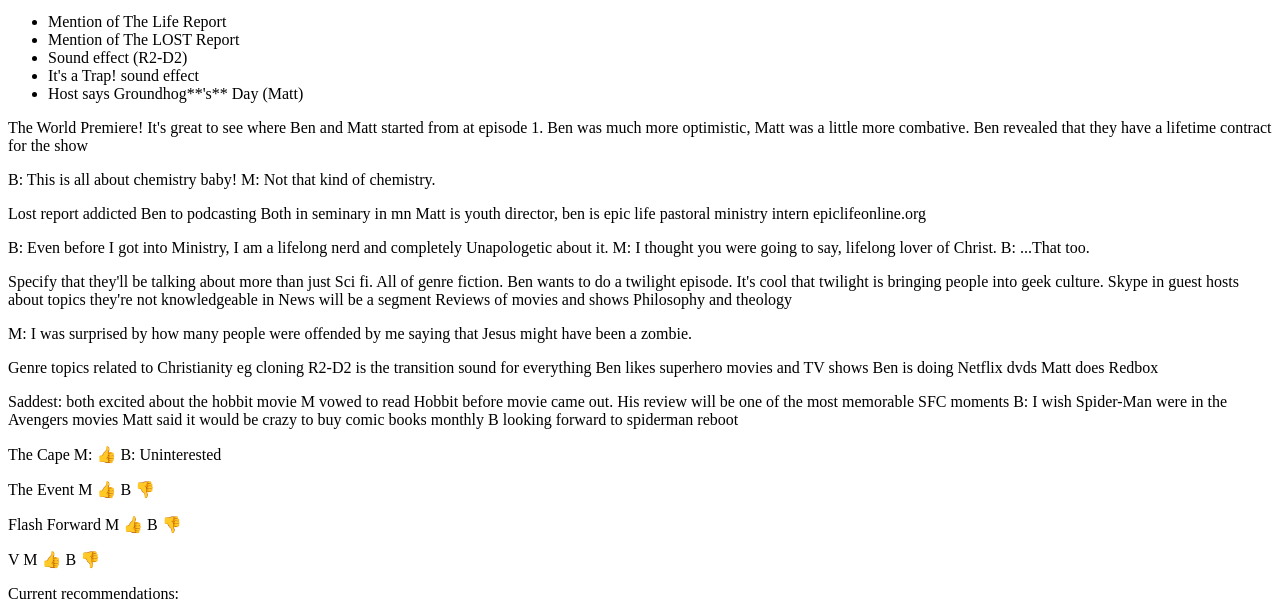
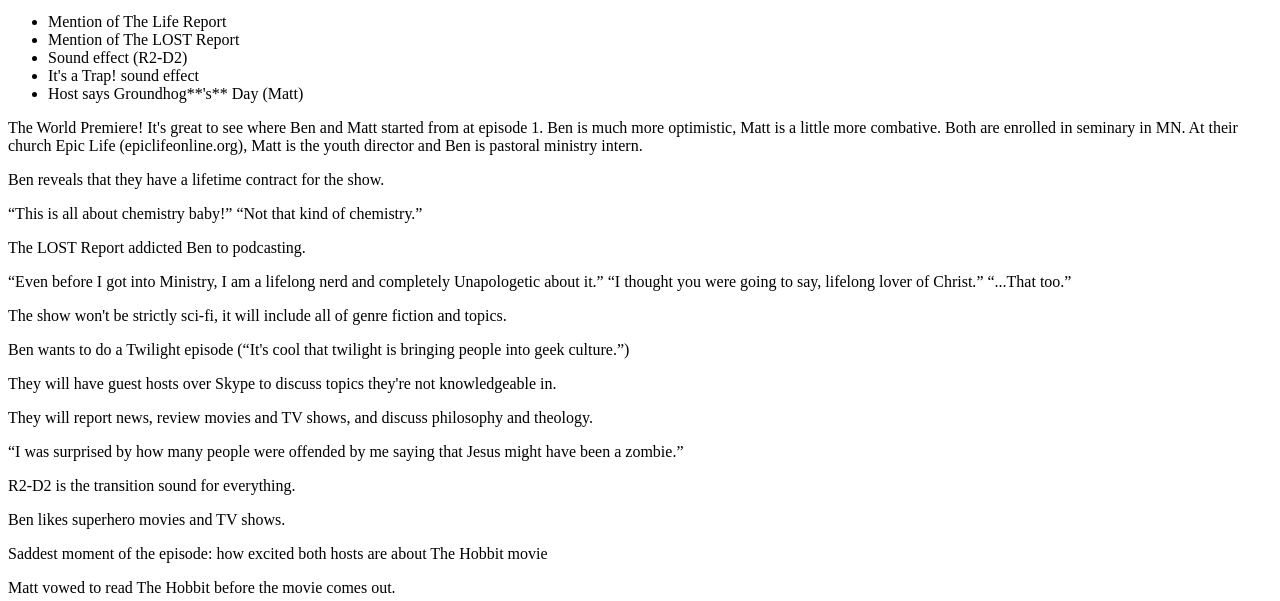
Before and after one commit to briankoser/sfc-listeners-guide, an Eleventy site: page episodes/0001-pilot.md in a window 1280 px wide. Shown: the part 199-800 px from the top of the page. Built offline with nearby package versions, Linux system fonts and the light colour scheme; Eleventy itself is replaced by a stand-in of ours; files that its build step writes are made by us from their sources.

Commit message:
Format ep 1

```diff
--- a/episodes/0001-pilot.md
+++ b/episodes/0001-pilot.md
@@ -24,8 +24,10 @@
   - It's a Trap! sound effect
   - Host says Groundhog**'s** Day (Matt)
 prophecy:
-  - Ben: V just started it's second season and will get cancelled soon
+  - '[{"host": "Ben", "prophecy": "V just started its second season and will get cancelled soon", "veracity": true, "comments": "ABC cancelled it 4 months later"}]'
 future_episodes:
+  - Twilight
+  - Clones
   - Time travel and God
   - Are parallel universes compatible with Christianity?
 episode_links:
@@ -39,48 +41,52 @@
 recommendation_reason: Lays a good foundation for where Ben and Matt were with their interests when they started the show.
 archivist_note:
 ---
+The World Premiere! It's great to see where Ben and Matt started from at episode 1. Ben is much more optimistic, Matt is a little more combative. Both are enrolled in seminary in MN. At their church Epic Life (epiclifeonline.org), Matt is the youth director and Ben is pastoral ministry intern.
 
+Ben reveals that they have a lifetime contract for the show.
 
-The World Premiere! It's great to see where Ben and Matt started from at episode 1. Ben was much more optimistic, Matt was a little more combative.
-Ben revealed that they have a lifetime contract for the show
+<div class="quote">
+<q class="ben">This is all about chemistry baby!</q>
+<q class="matt">Not that kind of chemistry.</q>
+</div>
 
-B: This is all about chemistry baby!
-M: Not that kind of chemistry.
+The LOST Report addicted Ben to podcasting.
 
-Lost report addicted Ben to podcasting
-Both in seminary in mn
-Matt is youth director, ben is epic life pastoral ministry intern
-epiclifeonline.org
+<div class="quote">
+<q class="ben">Even before I got into Ministry, I am a lifelong nerd and completely Unapologetic about it.</q>
+<q class="matt">I thought you were going to say, lifelong lover of Christ.</q>
+<q class="ben">...That too.</q>
+</div>
 
-B: Even before I got into Ministry, I am a lifelong nerd and completely Unapologetic about it.
-M: I thought you were going to say, lifelong lover of Christ.
-B: ...That too.
+The show won't be strictly sci-fi, it will include all of genre fiction and topics.
 
-Specify that they'll be talking about more than just Sci fi. All of genre fiction.
-Ben wants to do a twilight episode. It's cool that twilight is bringing people into geek culture.
-Skype in guest hosts about topics they're not knowledgeable in
-News will be a segment
-Reviews of movies and shows
-Philosophy and theology
+Ben wants to do a Twilight episode (<q class="ben">It's cool that twilight is bringing people into geek culture.</q>)
 
-M: I was surprised by how many people were offended by me saying that Jesus might have been a zombie.
+They will have guest hosts over Skype to discuss topics they're not knowledgeable in.
 
-Genre topics related to Christianity eg cloning
-R2-D2 is the transition sound for everything
-Ben likes superhero movies and TV shows
-Ben is doing Netflix dvds
-Matt does Redbox
+They will report news, review movies and TV shows, and discuss philosophy and theology.
 
+<q class="matt">I was surprised by how many people were offended by me saying that Jesus might have been a zombie.</q>
 
-Saddest: both excited about the hobbit movie
-M vowed to read Hobbit before movie came out. His review will be one of the most memorable SFC moments
-B: I wish Spider-Man were in the Avengers movies
-Matt said it would be crazy to buy comic books monthly
-B looking forward to spiderman reboot
+R2-D2 is the transition sound for everything.
 
-The Cape
-M: 👍
-B: Uninterested
+Ben likes superhero movies and TV shows.
+
+Saddest moment of the episode: how excited both hosts are about The Hobbit movie
+
+Matt vowed to read The Hobbit before the movie comes out.
+
+<q class="ben">I wish Spider-Man were in the Avengers movies.</q>
+
+Matt said it would be crazy to buy comic books monthly.
+
+Ben is looking forward to The Amazing Spider-Man.
+
+<div class="review">
+  <div class="title"><a href="">The Cape</a></div>
+  <div class="ben" data-rating="uninterested"></div>
+  <div class="matt" data-rating="yes"></div>
+</div>
 
 The Event
 M 👍
```
